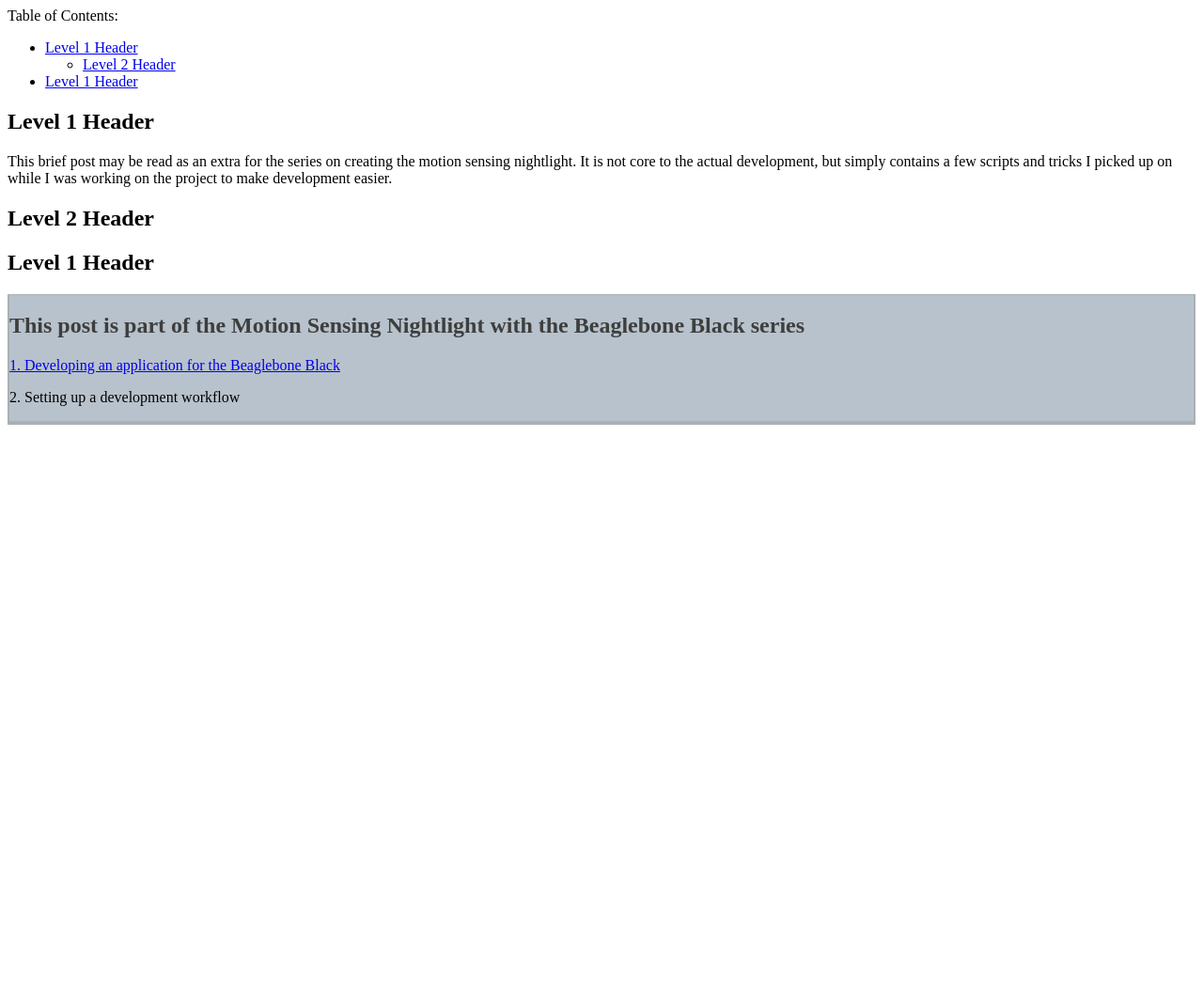
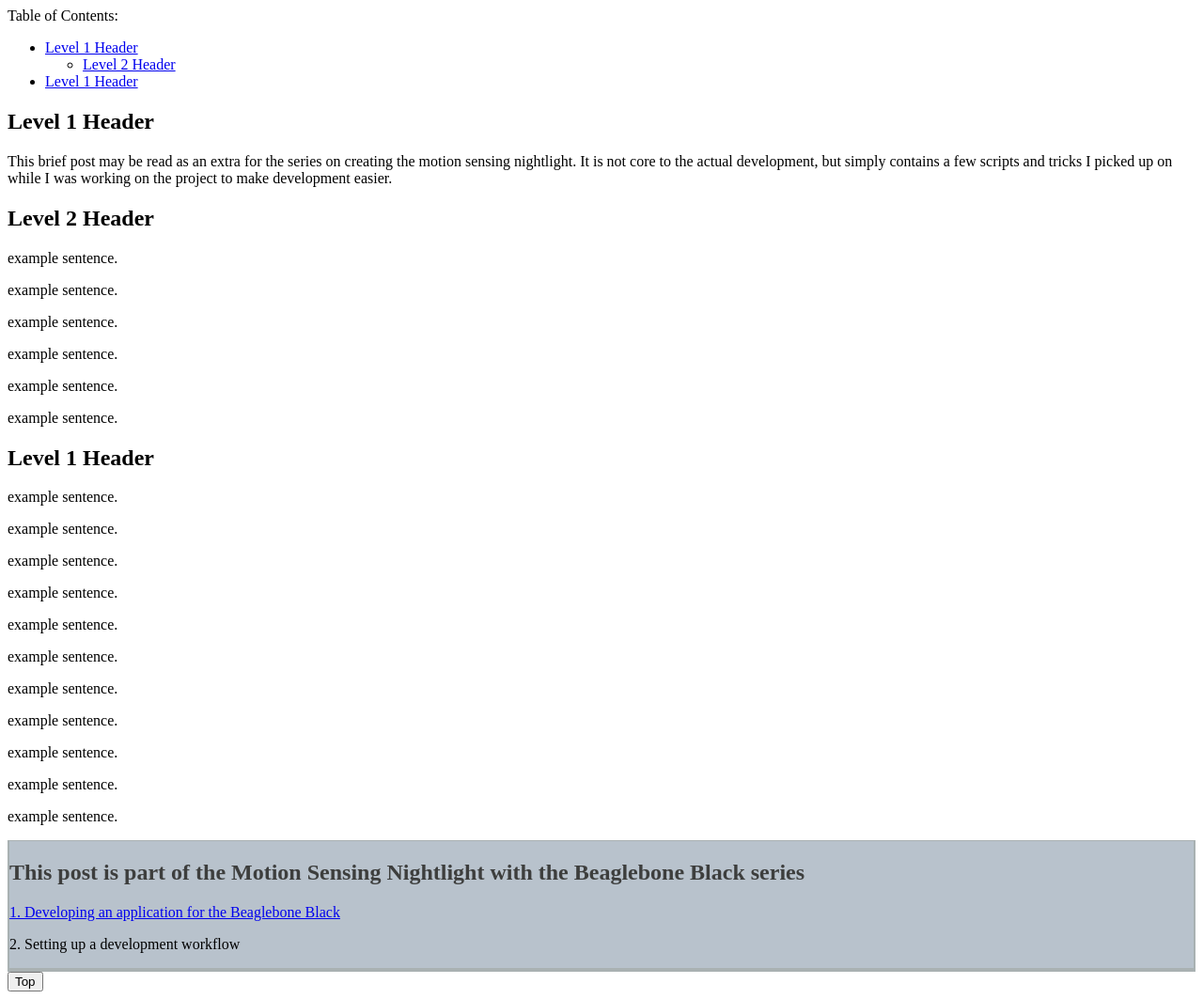
Before and after one commit to scshafe/instructional-blog, a Jekyll site: the page built from _posts/2025-4-12-series1.md, in a window 1280 px wide. Shown: the whole page at 94% size. Built offline with Jekyll 4.4.1, drawn with Linux system fonts in a browser that asks for light colours; the table of contents is made by our own code; before the commit the page ends 900 px from its top, so only the background shows below that.

Commit message:
created footer with return to top of hte screen button

```diff
--- /dev/null
+++ b/_layouts/footer.html
@@ -0,0 +1,9 @@
+---
+layout: default
+---
+{{ content }}
+
+    <div class="footer">
+        <script src="/assets/js/return_to_top.js"></script>
+         <button onclick="topFunction()" id="myBtn" title="Go to top">Top</button>
+    </div>
--- a/_layouts/home.html
+++ b/_layouts/home.html
@@ -15,12 +15,14 @@ layout: default
       {%- for post in site.posts -%}
       <li>
         {%- assign date_format = site.minima.date_format | default: "%b %-d, %Y" -%}
-        <span class="post-meta">{{ post.date | date: date_format }}</span>
+
         <h3>
           <a class="post-link" href="{{ post.url | relative_url }}">
             {{ post.title | escape }}
           </a>
+          <span class="post-meta">{{ post.date | date: date_format }}</span>
         </h3>
+
         {%- if site.show_excerpts -%}
           {{ post.excerpt }}
         {%- endif -%}
--- a/_layouts/series.html
+++ b/_layouts/series.html
@@ -1,5 +1,5 @@
 ---
-layout: default
+layout: footer
 ---
 {{ content }}
 
--- a/_posts/2025-4-12-series1.md
+++ b/_posts/2025-4-12-series1.md
@@ -13,5 +13,39 @@ toc: true
 This brief post may be read as an extra for the series on creating the motion sensing nightlight. It is not core to the actual development, but simply contains a few scripts and tricks I picked up on while I was working on the project to make development easier.
 
 ## Level 2 Header
+example sentence.
+
+example sentence.
+
+example sentence.
+
+example sentence.
+
+example sentence.
+
+example sentence.
+
 
 # Level 1 Header
+
+example sentence.
+
+example sentence.
+
+example sentence.
+
+example sentence.
+
+example sentence.
+
+example sentence.
+
+example sentence.
+
+example sentence.
+
+example sentence.
+
+example sentence.
+
+example sentence.
--- /dev/null
+++ b/assets/js/return_to_top.js
@@ -0,0 +1,19 @@
+// Get the button:
+let mybutton = document.getElementById("myBtn");
+
+// When the user scrolls down 20px from the top of the document, show the button
+window.onscroll = function() {scrollFunction()};
+
+function scrollFunction() {
+  if (document.body.scrollTop > 20 || document.documentElement.scrollTop > 20) {
+    mybutton.style.display = "block";
+  } else {
+    mybutton.style.display = "none";
+  }
+}
+
+// When the user clicks on the button, scroll to the top of the document
+function topFunction() {
+  document.body.scrollTop = 0; // For Safari
+  document.documentElement.scrollTop = 0; // For Chrome, Firefox, IE and Opera
+}
```
Also changed, not shown: other parts of _layouts/home.html (+1 -1 lines), index.markdown (added, +7 -0 lines).
